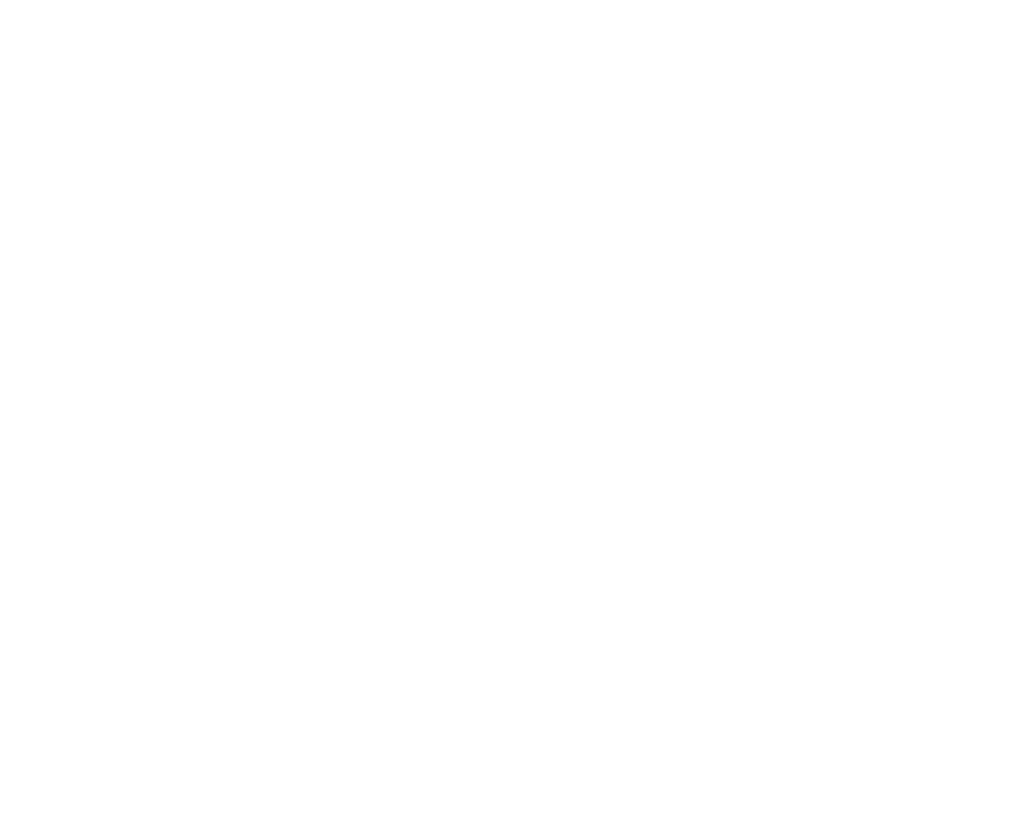
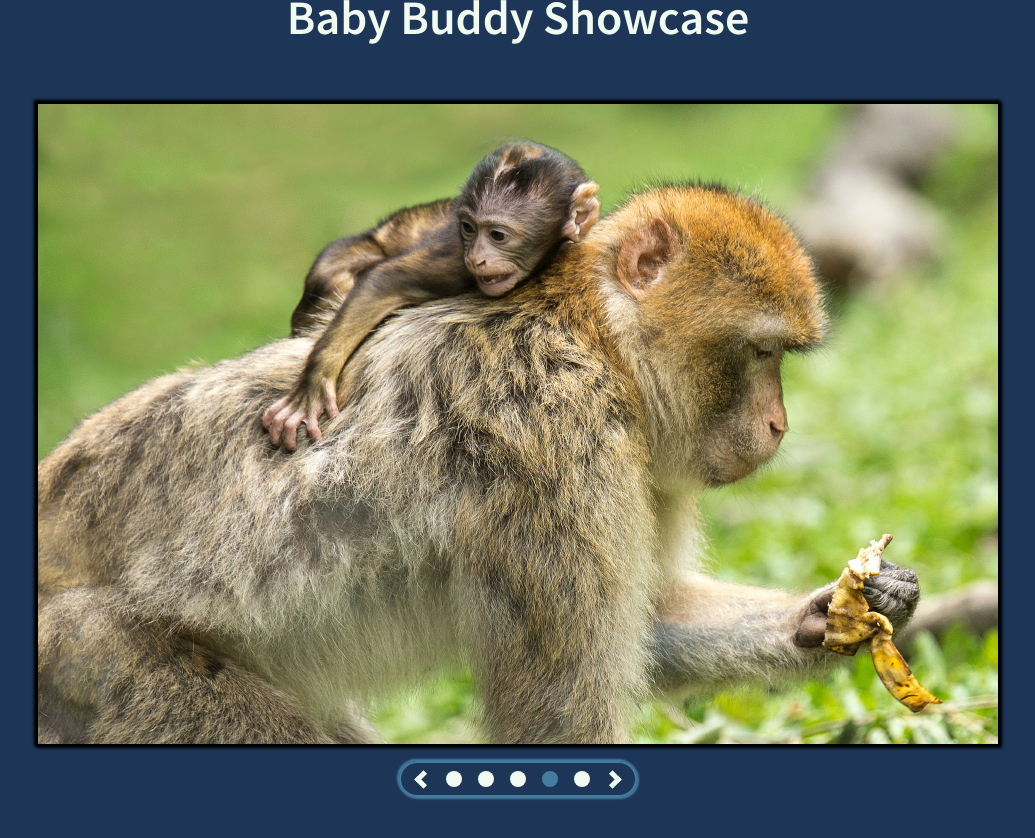
Before and after one commit to bobericksonjr89/image-slider, a website built with webpack: page dist/index.html in a window 1280 px wide. Shown: the whole page, without its empty margins (122-1157 px from the left). Before the commit the page ends 800 px from the top, so only its background shows below. Built offline with nearby package versions, Linux system fonts and the light colour scheme.

Commit message:
completes basic HTML and styling

```diff
--- a/dist/index.html
+++ b/dist/index.html
@@ -4,10 +4,48 @@
     <meta charset="UTF-8" />
     <meta http-equiv="X-UA-Compatible" content="IE=edge" />
     <meta name="viewport" content="width=device-width, initial-scale=1.0" />
-    <title>Image Slider</title>
+    <title>Baby Buddies</title>
     <link rel="stylesheet" href="style.css" />
+    <link rel="preconnect" href="https://fonts.gstatic.com" />
+    <link
+      href="https://fonts.googleapis.com/css2?family=Source+Sans+Pro:wght@600&display=swap"
+      rel="stylesheet"
+    />
   </head>
-  <body>
+  <body class="body">
+    <header class="header">
+      <h1 class="header__title">Baby Buddy Showcase</h1>
+    </header>
+    <main class="main">
+      <div class="frame">
+        <img
+          class="picture picture--visible"
+          src="images/monkeys.jpg"
+          alt="cute monkey family"
+        />
+        <img src="images/seals.jpg" alt="cute seal family" class="picture" />
+        <img src="images/koalas.jpg" alt="cute kaoala family" class="picture" />
+        <img src="images/horses.jpg" alt="cute horse family" class="picture" />
+        <img src="images/hippos.jpg" alt="cute hippo family" class="picture" />
+      </div>
+      <div class="slider">
+        <div class="slider__buttons">
+          <button class="slider__arrow previous"></button>
+          <button class="dot"></button>
+          <button class="dot"></button>
+          <button class="dot"></button>
+          <button class="dot dot--active"></button>
+          <button class="dot"></button>
+          <button class="slider__arrow next"></button>
+        </div>
+      </div>
+    </main>
     <script src="main.js"></script>
   </body>
 </html>
+
+<!--HIPPOS Image by Christel SAGNIEZ from Pixabay -->
+<!--MONKIES Image by Michael Schwarzenberger from Pixabay-->
+<!--KOALAS Image by Holger Detje from Pixabay-->
+<!--HORSES  Image by Erdenebayar Bayansan from Pixabay-->
+<!--SEALS Image by enriquelopezgarre from Pixabay-->
--- a/dist/style.css
+++ b/dist/style.css
@@ -0,0 +1,120 @@
+:root {
+  --color-honeydew: rgb(241, 250, 238);
+  --color-powder: rgb(168, 218, 220);
+  --color-celadon: rgb(69, 123, 157);
+  --color-prussian: rgb(29, 53, 87);
+  --color-imperial: rgb(230, 57, 70);
+}
+
+.body {
+  background-color: var(--color-prussian);
+  margin: 0;
+  height: 100vh;
+  display: flex;
+  flex-direction: column;
+  align-items: center;
+  justify-content: center;
+}
+
+.header__title {
+  font-family: "Source Sans Pro", sans-serif;
+  color: var(--color-honeydew);
+  font-size: 3rem;
+}
+
+.main {
+  margin-top: 1.5rem;
+  display: flex;
+  flex-direction: column;
+  align-items: center;
+}
+
+.frame {
+  border: 1px solid black;
+  box-shadow: 1px 1px 3px 2px black, -1px -1px 3px 2px black;
+  height: 40rem;
+  width: 60rem;
+  display: flex;
+  justify-content: center;
+  align-items: center;
+}
+
+.picture {
+  height: 40rem;
+  width: 60rem;
+  object-fit: cover;
+  display: none;
+}
+
+.picture--visible {
+  display: block;
+}
+
+.slider {
+  margin-top: 1rem;
+  margin-bottom: 3rem;
+  border: 2px solid var(--color-celadon);
+  border-radius: 2rem;
+  box-shadow: 1px 1px 2px 1px var(--color-celadon),
+    -1px -1px 2px 1px var(--color-celadon);
+  height: -moz-fit-content;
+  height: fit-content;
+  width: -moz-fit-content;
+  width: fit-content;
+}
+
+.slider__buttons {
+  margin: 0.5rem 1rem;
+  display: flex;
+  align-items: center;
+}
+
+.slider__arrow {
+  border: solid var(--color-honeydew);
+  border-width: 0 5px 5px 0;
+  display: inline-block;
+  padding: 0.25rem;
+  background-color: transparent;
+  cursor: pointer;
+}
+
+.slider__arrow:hover,
+.slider__arrow:focus-visible {
+  outline: none;
+  border-color: var(--color-imperial);
+}
+
+.previous {
+  margin-right: 0.5rem;
+  transform: rotate(135deg);
+  -webkit-transform: rotate(135deg);
+}
+
+.next {
+  margin-left: 0.5rem;
+  transform: rotate(-45deg);
+  -webkit-transform: rotate(-45deg);
+}
+
+.dot {
+  margin: 0 0.5rem;
+  height: 1rem;
+  width: 1rem;
+  background-color: var(--color-honeydew);
+  border-radius: 1rem;
+  display: inline-block;
+  border: none;
+  cursor: pointer;
+  text-align: center;
+  transition: background-color 200ms ease-in-out;
+}
+
+.dot:hover,
+.dot:focus-visible {
+  background-color: var(--color-imperial);
+  outline: none;
+}
+
+.dot--active {
+  background-color: var(--color-celadon);
+}
```
Also changed, not shown: .eslintrc.js, dist/images/hippos.jpg (added), dist/images/horses.jpg (added), dist/images/koalas.jpg (added), dist/images/monkeys.jpg (added), dist/images/seals.jpg (added).
